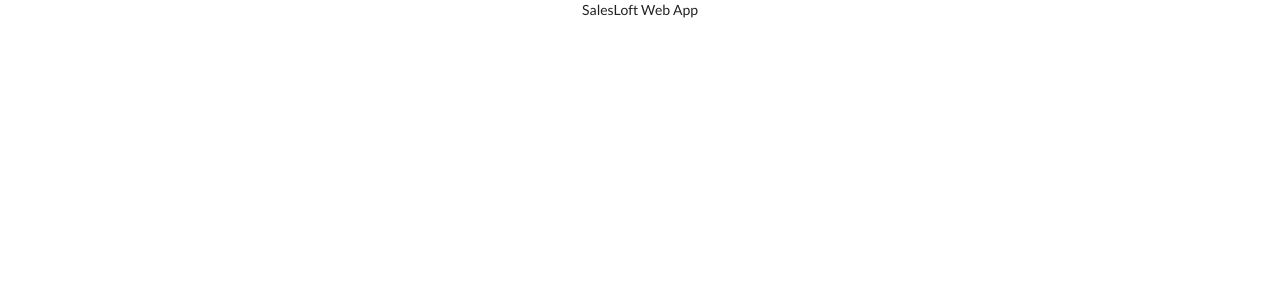
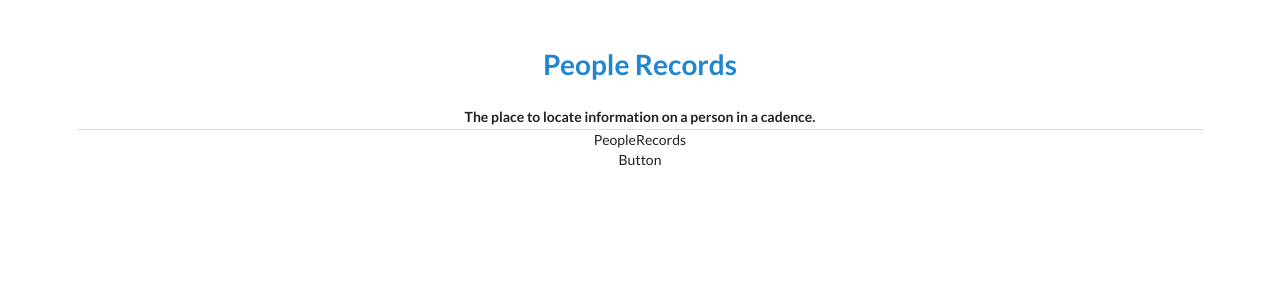
Before and after one commit to cwilso88/SA_web_app, a React (Create React App) app: page / in a window 1280 px wide. Shown: the top 300 px of the page. Built offline with nearby package versions, Linux system fonts and the light colour scheme.

Commit message:
Added styling to Header component

```diff
--- a/src/App.js
+++ b/src/App.js
@@ -1,10 +1,15 @@
 import React from 'react';
 import './peopleRecords.css';
+import Header from './components/Header.js';
+import PeopleRecords from './components/PeopleRecords.js';
+import CharCountButton from './components/CharCountButton.js';
 
 function App() {
   return (
     <div className="App">
-      SalesLoft Web App
+      <Header />
+      <PeopleRecords />
+      <CharCountButton />
     </div>
   );
 }
--- a/src/components/header.js
+++ b/src/components/header.js
@@ -1,11 +1,13 @@
 import React from 'react';
 
-const header = () => {
+
+const Header = () => {
     return (
-        <div>
-           Header
+        <div className="ui container">
+            <h1 className="ui header blue">People Records</h1>
+            <h5 className="ui dividing header">The place to locate information on a person in a cadence.</h5>
         </div>
     )
 }
 
-export default header;
+export default Header;
--- a/src/peopleRecords.css
+++ b/src/peopleRecords.css
@@ -2,32 +2,6 @@
   text-align: center;
 }
 
-.App-logo {
-  animation: App-logo-spin infinite 20s linear;
-  height: 40vmin;
-  pointer-events: none;
+.container {
+  margin-top: 50px;
 }
-
-.App-header {
-  background-color: #282c34;
-  min-height: 100vh;
-  display: flex;
-  flex-direction: column;
-  align-items: center;
-  justify-content: center;
-  font-size: calc(10px + 2vmin);
-  color: white;
-}
-
-.App-link {
-  color: #61dafb;
-}
-
-@keyframes App-logo-spin {
-  from {
-    transform: rotate(0deg);
-  }
-  to {
-    transform: rotate(360deg);
-  }
-}
```
Also changed, not shown: src/components/Menu.js (added, +16 -0 lines).
